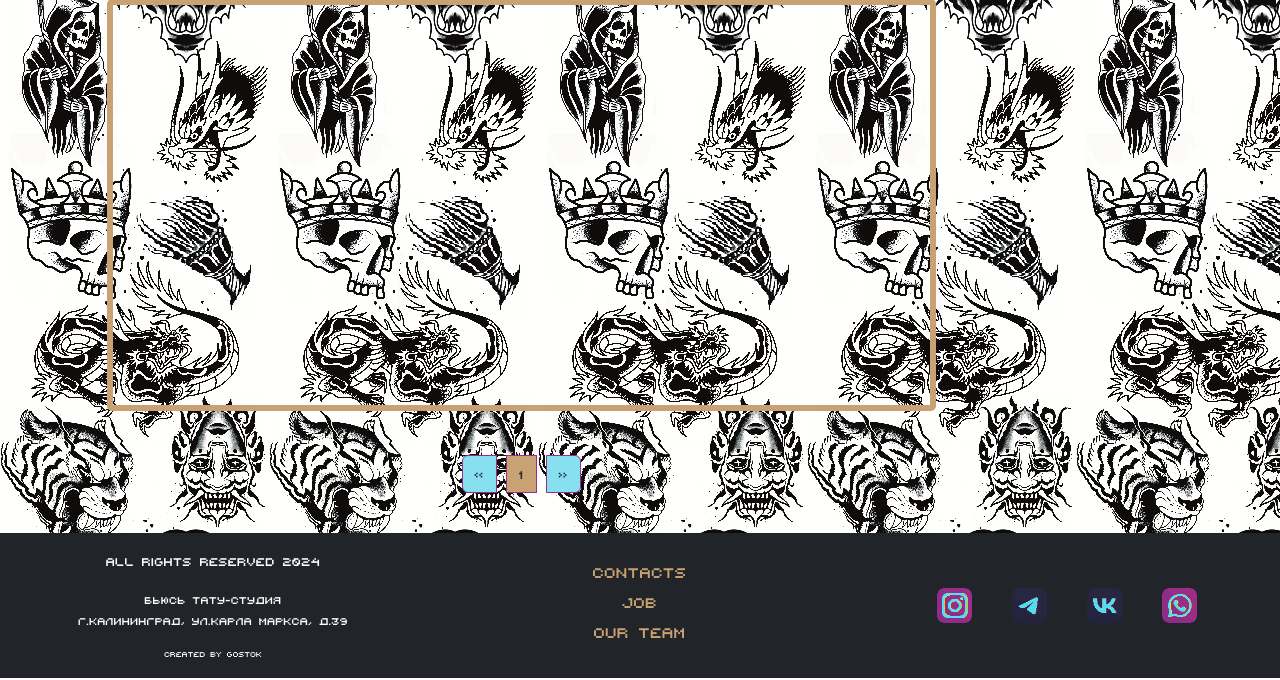
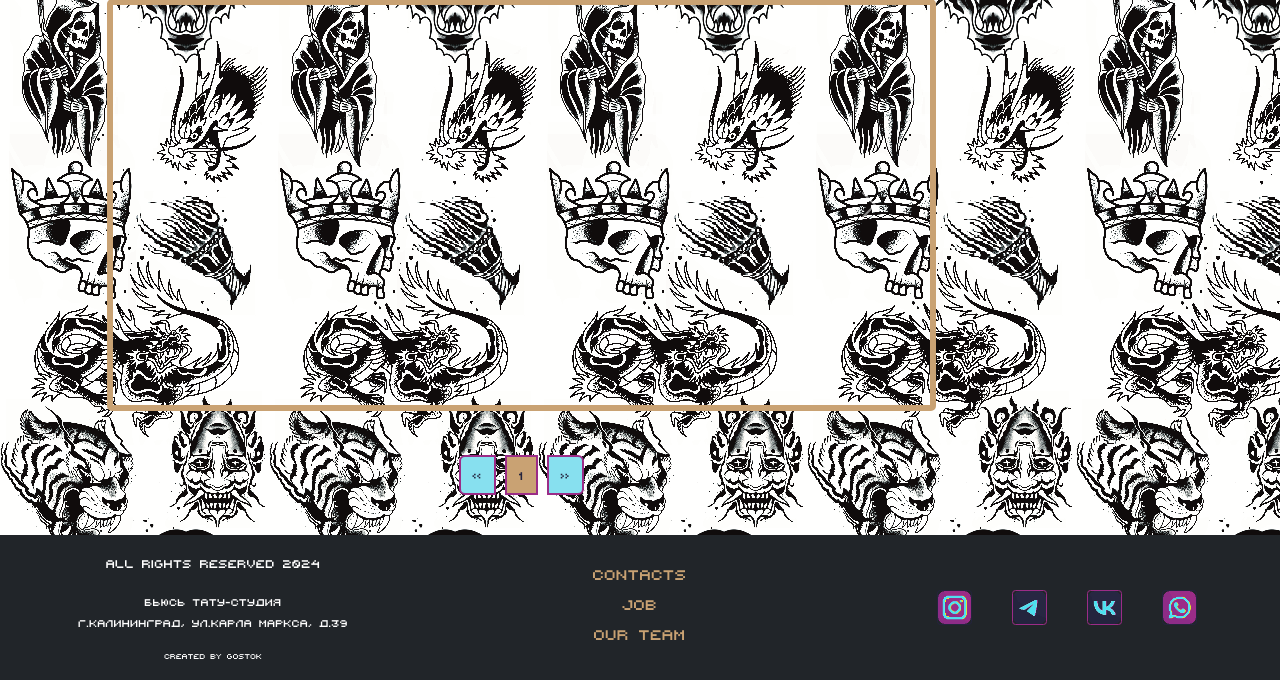
Before and after one commit to gostok/bt_web, a Django app: page / in a window 1280 px wide. Shown: the part 247-927 px from the top of the page. Run offline with Django 5.2, Linux system fonts and the light colour scheme; data that the repository does not hold is empty; some libraries are stand-ins or nearby versions.

Commit message:
updated border for footer and pagination

```diff
--- a/static/index.css
+++ b/static/index.css
@@ -56,6 +56,10 @@ a {
 
 
 /* Главный новостной блог */
+.col-sm-6 {
+    padding-left: 0;
+}
+
 .col-sm-6 .card {
     background-color: black;
     border: 4px solid rgb(201, 162, 115);
@@ -154,13 +158,13 @@ a {
 
     background-color: rgb(135, 224, 239);
     color: rgb(36, 36, 62);
-    border-color: rgb(155, 44, 135);
+    border: 2px solid rgb(155, 44, 135);
 }
 
 .page-item.active .page-link {
     background-color: rgb(201, 162, 115);
     color: rgb(36, 36, 62);
-    border-color: rgb(155, 44, 135);
+    border: 2px solid rgb(155, 44, 135);
 }
 
 
@@ -168,12 +172,12 @@ a {
 /* футер */
 .footer-img-f {
     border-radius: 10%;
-    border-color: rgb(36, 36, 62);
+    border: 0.1vh solid rgb(36, 36, 62)
 }
 
 .footer-img-r {
     border-radius: 10%;
-    border-color: rgb(155, 44, 135);
+    border: 0.1vh solid rgb(155, 44, 135);
 }
 
 
```
